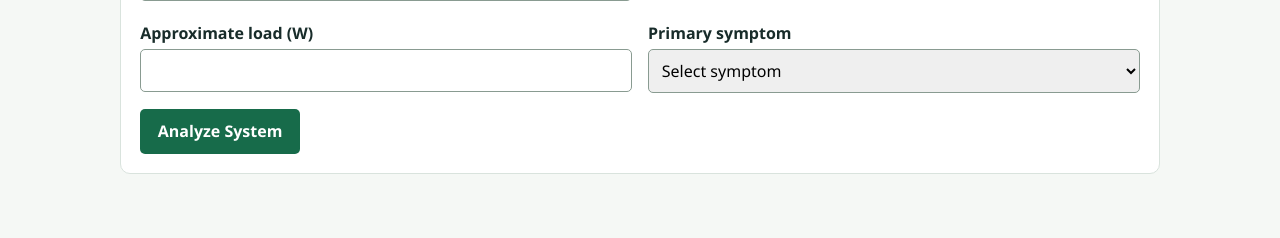
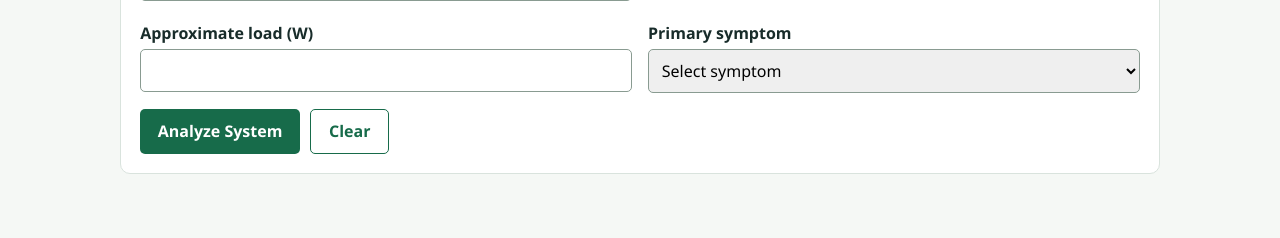
Before and after one commit to GIDEON308/SolarMate-AI-Hackathon, a Flask app: page / in a window 1280 px wide. Shown: the part 1001-1239 px from the top of the page. Run offline with Flask 3, Linux system fonts and the light colour scheme.

Commit message:
Add clear reset action
Co-authored-by: Copilot <223556219+Copilot@users.noreply.github.com>

```diff
--- a/static/css/styles.css
+++ b/static/css/styles.css
@@ -81,7 +81,7 @@ textarea[aria-invalid="true"] {
 
 button {
   min-height: 2.8rem;
-  margin-top: 1rem;
+  margin-top: 0;
   padding: .65rem 1.1rem;
   border: 0;
   border-radius: 5px;
@@ -90,6 +90,19 @@ button {
   font: inherit;
   font-weight: 700;
   cursor: pointer;
+}
+
+.form-actions {
+  display: flex;
+  flex-wrap: wrap;
+  gap: .65rem;
+  margin-top: 1rem;
+}
+
+.button-secondary {
+  border: 1px solid var(--green);
+  background: white;
+  color: var(--green);
 }
 
 .field-error {
--- a/templates/index.html
+++ b/templates/index.html
@@ -164,8 +164,12 @@
           {% if "symptom" in errors %}<p class="field-error">{{ errors.symptom }}</p>{% endif %}
         </div>
       </div>
-      <button type="submit">Analyze System</button>
+      <div class="form-actions">
+        <button type="submit">Analyze System</button>
+        <button type="submit" form="clear-case-form" class="button-secondary">Clear</button>
+      </div>
     </form>
+    <form id="clear-case-form" action="/" method="get" hidden></form>
 
     {% if result %}
     <section class="card" aria-labelledby="calculations-title">
```
Also changed, not shown: tests/test_routes.py (+32 -0 lines).
